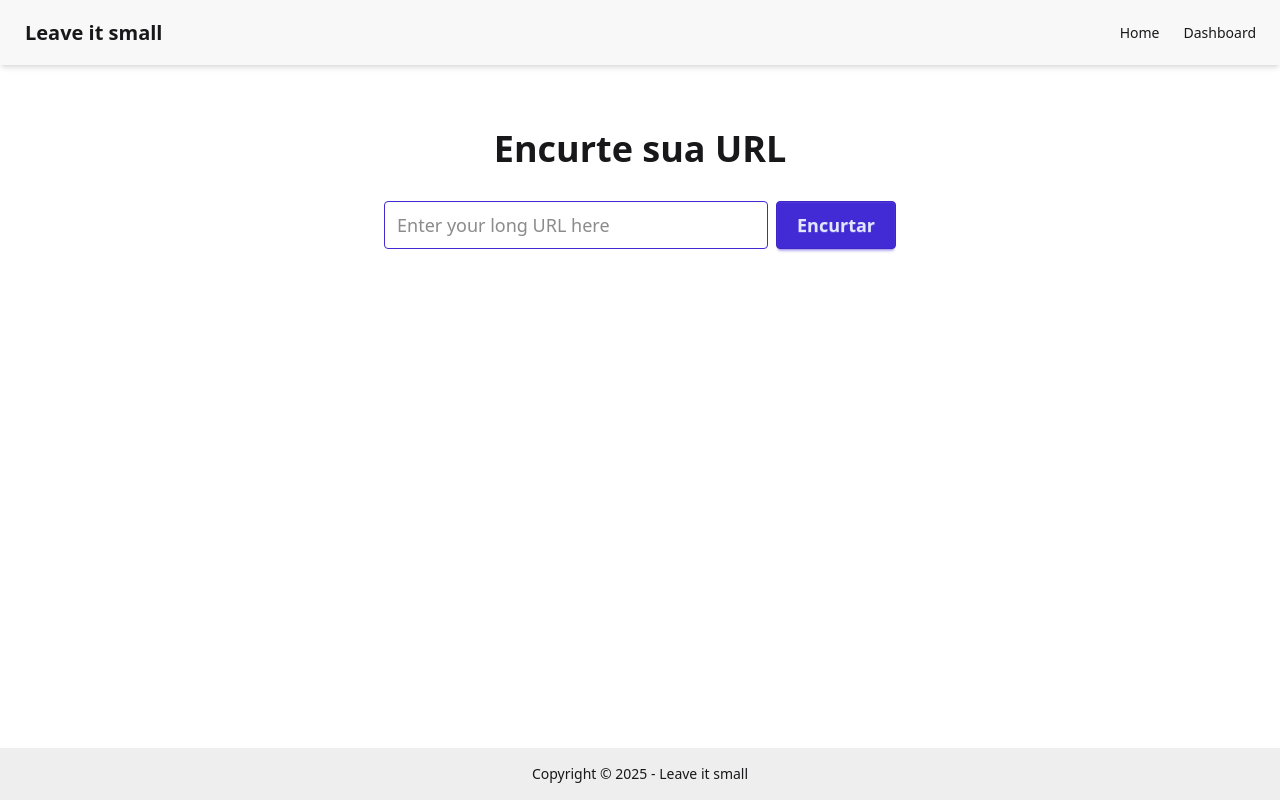
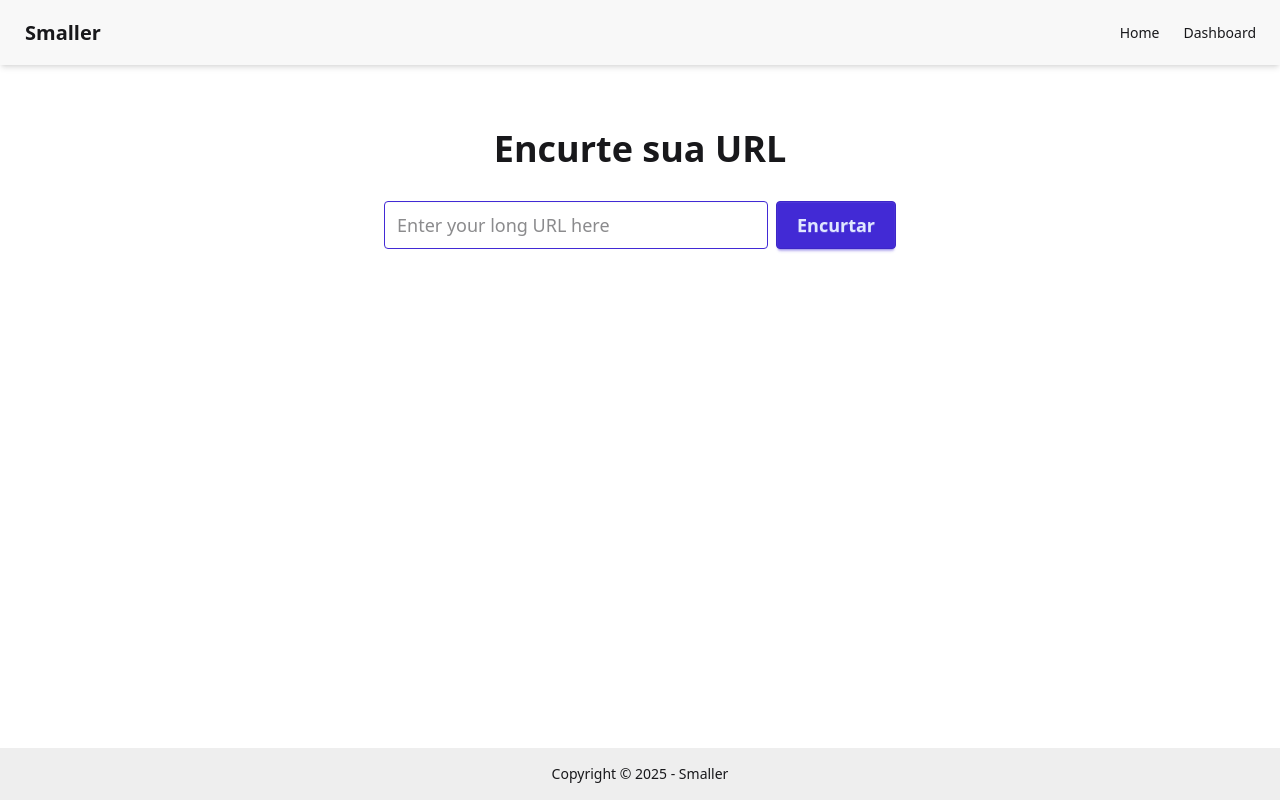
Before and after one commit to jonaferreir4/smaller-front, a React (Vite) app: page / in a window 1280 px wide. Built offline with nearby package versions, Linux system fonts and the light colour scheme.

Commit message:
chore: rename project

```diff
--- a/src/components/footer.tsx
+++ b/src/components/footer.tsx
@@ -2,7 +2,7 @@ export default function Footer() {
     return (
         <footer className="footer footer-center p-4 bg-base-300 text-base-content">
             <aside>
-                <p>Copyright © 2025 - Leave it small</p>
+                <p>Copyright © 2025 - Smaller</p>
             </aside>
         </footer>
     );
--- a/src/components/header.tsx
+++ b/src/components/header.tsx
@@ -6,7 +6,7 @@ export default function Header() {
         <header className="bg-base-200 shadow-md">
             <div className="navbar container mx-auto">
                 <div className="flex-1">
-                    <Link to="/" className="btn btn-ghost text-xl">Leave it small</Link>
+                    <Link to="/" className="btn btn-ghost text-xl">Smaller</Link>
                 </div>
                 <div className="flex-none">
                     <ul className="menu menu-horizontal px-1">
```
Also changed, not shown: 1 other file (tests, documents, lock files or other folders).
